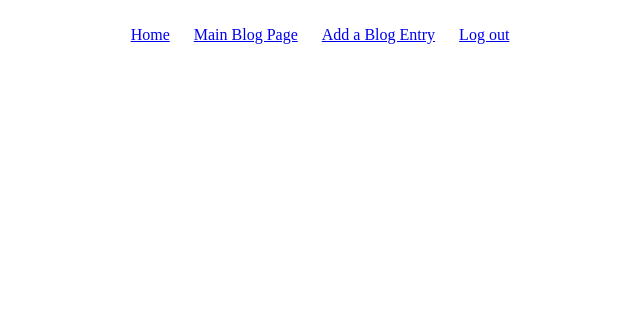
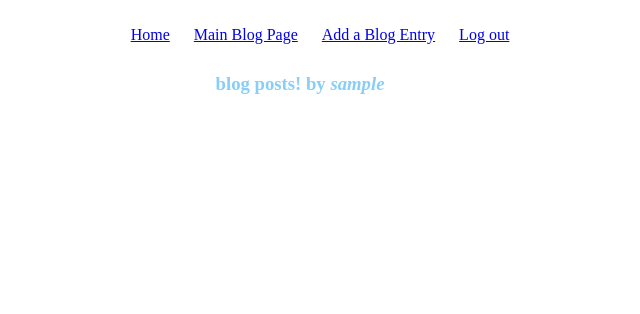
Before and after one commit to Bradleywboggs/blogz, a Flask app: page /index?id=1 in a window 1280 px wide. Shown: the top 314 px of the page, without its empty margins (340-980 px from the left). Run offline with Flask 2, Linux system fonts and the light colour scheme; the visitor is signed in with stand-in values (Sample User, id 1); data comes from the database, SQL or seed files in the repository; data that the repository does not hold is empty.

Commit message:
minor template edits. added a tag to displayposts.html that displays 'blog posts by {{user.username}}' and adjusted associated handler operation

```diff
--- a/main.py
+++ b/main.py
@@ -142,8 +142,9 @@ def index():
         return render_template('index.html', authors=authors)
     else:
         author_id = int(request.args.get('id'))
+        user = User.query.get(author_id)
         posts = Post.query.filter_by(author_id=author_id).all()
-        return render_template('displayposts.html', posts=posts)
+        return render_template('displayposts.html', posts=posts, user=user)
 
 
 @app.route('/blog')
--- a/templates/displayposts.html
+++ b/templates/displayposts.html
@@ -1,7 +1,9 @@
 {% extends 'base.html'%}
 
 {% block content %}
+<h3>blog posts! by <em>{{user.username}}</em></h3>
 {% for post in posts %}
+
 <h3><a href='/blog?id={{post.id}}'>{{post.title}}</a></h3>
 <hr />
 <p>{{post.body}}</p>
```
